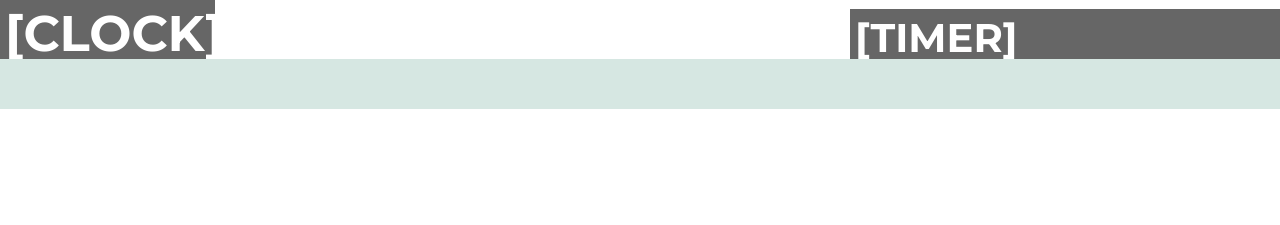
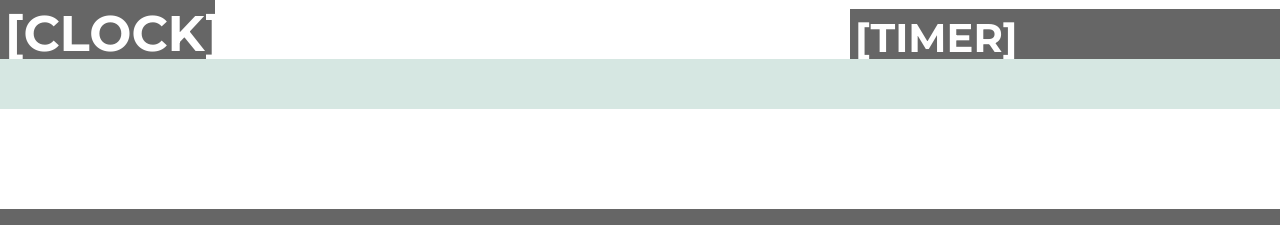
Before and after one commit to hendradwiputra/imasjid, a PHP site: page / in a window 1280 px wide. Shown: the part 591-816 px from the top of the page. Before the commit the page ends 700 px from the top, so only its background shows below. Run offline with PHP 8.4, Linux system fonts and the light colour scheme; data that the repository does not hold is empty.

Commit message:
Add files via upload

```diff
--- a/body.php
+++ b/body.php
@@ -52,58 +52,17 @@
 </section>
 <!-- Running Text Section -->
 
-
-<!-- ======= Running Text Section ======= -->
+<!-- ======= Prayer Section ======= -->
 <section id="prayer">
-  <div class="container-fluid">
-    <div class="row">
-
-      <div class="col-md-2">
-        <h3 id="prayer1"></h3>
-        <h2 id="shubuh"></h2>
-      </div>
-      <div class="col-md-2">
-        <h3 id="prayer2"></h3>
-        <h2 id="syuruq"></h2>
-      </div>
-      <div class="col-md-2">
-        <h3 id="prayer3"></h3>
-        <h2 id="dzuhur"></h2>
-      </div>
-      <div class="col-md-2">
-        <h3 id="prayer4"></h3>
-        <h2 id="ashar"></h2>
-      </div>
-      <div class="col-md-2">
-        <h3 id="prayer5"></h3>
-        <h2 id="maghrib"></h2>
-      </div>
-      <div class="col-md-2">
-        <h3 id="prayer6"></h3>
-        <h2 id="isya"></h2>
-      </div>
-
+    <div class="intro-container">
+        <div class="d-flex bg1 justify-content-around">
+            <div class="p-2"><h3 id="prayer1"></h3><h2 id="shubuh"></h2></div>
+            <div class="p-2"><h3 id="prayer2"></h3><h2 id="syuruq"></h2></div>
+            <div class="p-2"><h3 id="prayer3"></h3><h2 id="dzuhur"></h2></div>
+            <div class="p-2"><h3 id="prayer4"></h3><h2 id="ashar"></h2></div>
+            <div class="p-2"><h3 id="prayer5"></h3><h2 id="maghrib"></h2></div>
+            <div class="p-2"><h3 id="prayer6"></h3><h2 id="isya"></h2></div>
+        </div>
     </div>
-  </div>
 </section>
-<!-- Running Text Section -->
-
-
-<!-- ======= Footer ======= -->
-<!--  <footer id="footer">
-    <div class="intro-container">
-
-
-        <div class="row">
-          <div class="copyright col-md-10" id="copyright"></div>
-          <div class="menu col-md-2">
-            <input type="hidden" name="id" id="id">
-            <a href="#" id="editBtn"><strong>[Edit]</strong></a>
-            <a href="#" id="aboutBtn"><strong>[About]</strong></a>
-          </div>
-
-        </div>
-
-    </div>
-  </footer>-->
-<!-- ======= Footer ======= -->
+<!-- ======= Prayer Section ======= -->
```
Also changed, not shown: header.php (+13 -13 lines).
